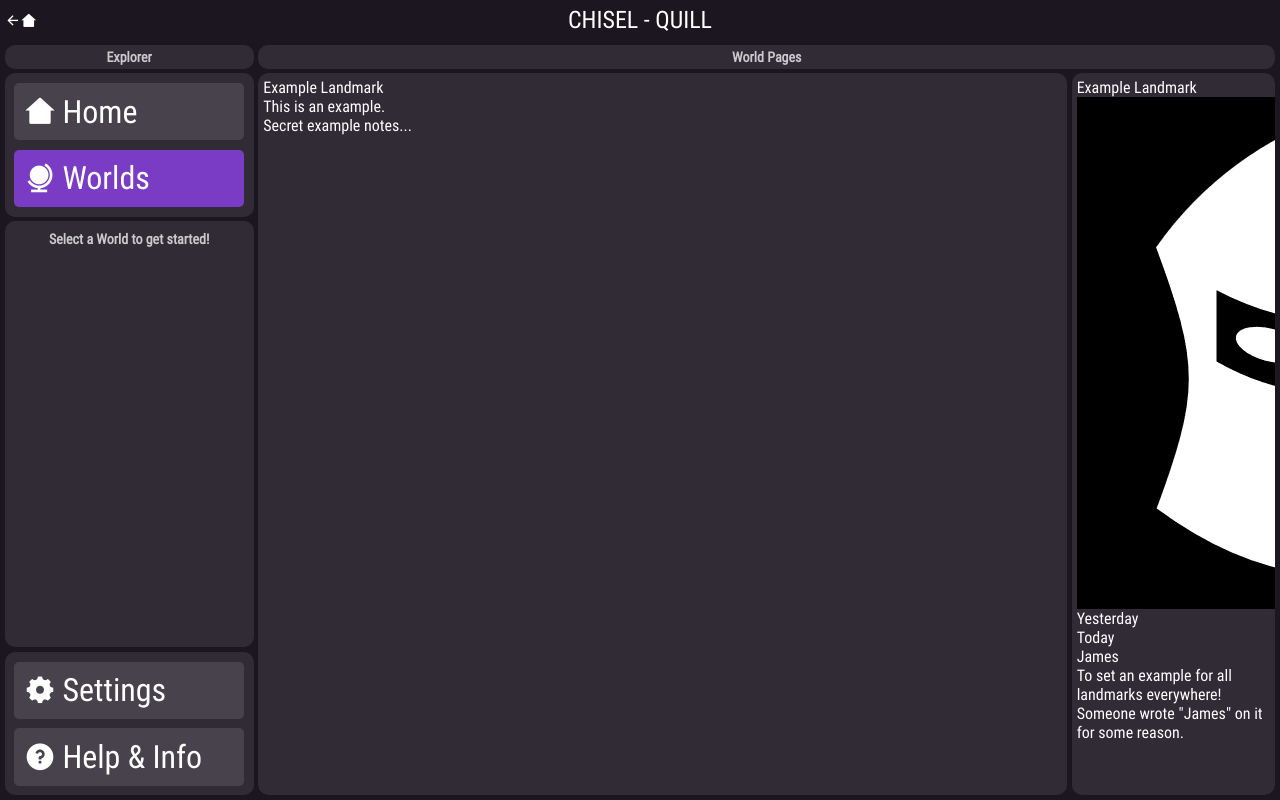
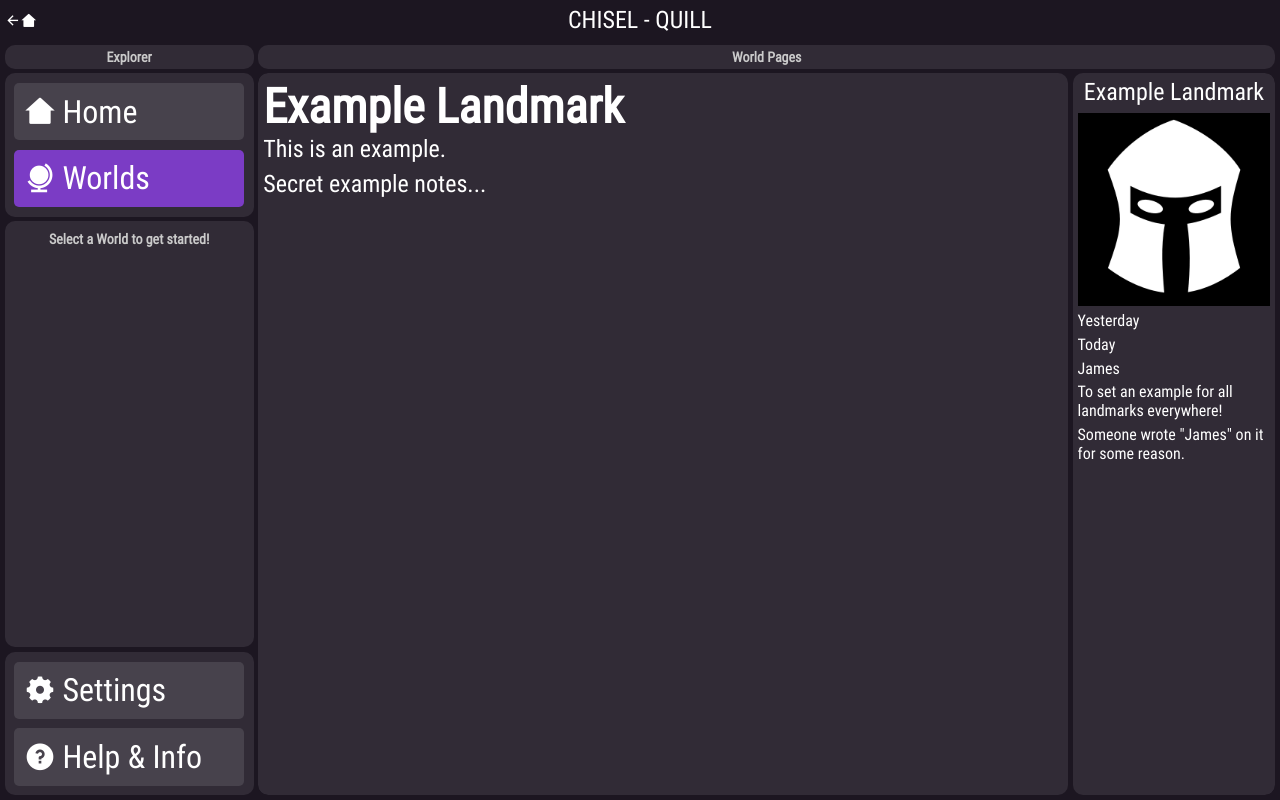
Before and after one commit to 16isaac-cook/Chisel, an Electron app: page quill.html in a window 1280 px wide. Drawn offline with Linux system fonts and the light colour scheme.

Commit message:
Added some css to the Quill Pages

```diff
--- a/css/quill.scss
+++ b/css/quill.scss
@@ -373,11 +373,45 @@
                 &-main {
                     margin-right: 0.3em;
                     flex: 1 1 80%;
+
+                    div {
+                        font-size: universal.$font-bigish;
+                        margin-bottom: 0.3em;
+                    }
+                    div:last-of-type {
+                        margin-bottom: 0;
+                    }
+
+                    .page-title {
+                        font-size: universal.$font-huge;
+                        font-weight: bold;
+                        margin-bottom: 0;
+                    }
                 }
 
                 &-sidebar {
                     flex: 1 1 20%;
                     max-width: 20%;
+
+                    div {
+                        margin-bottom: 0.3em;
+                    }
+                    div:last-of-type {
+                        margin-bottom: 0;
+                    }
+
+                    .page-sidebar-title {
+                        font-size: universal.$font-bigish;
+                        text-align: center;
+                    }
+
+                    .page-sidebar-image {
+                        max-width: 100%;
+
+                        img {
+                            width: 100%;
+                        }
+                    }
                 }
             }
 
```
Also changed, not shown: css/quill.css, 1 other file.
